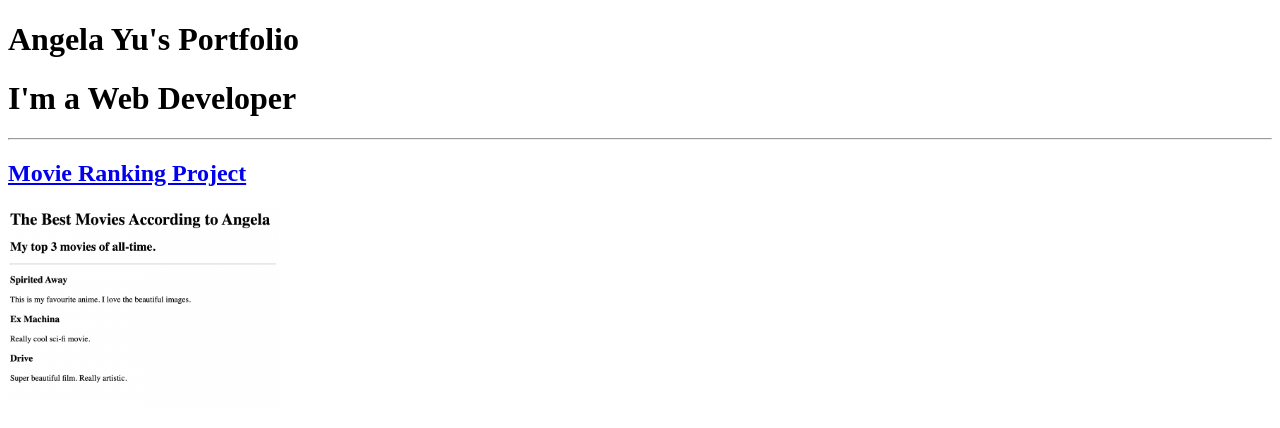
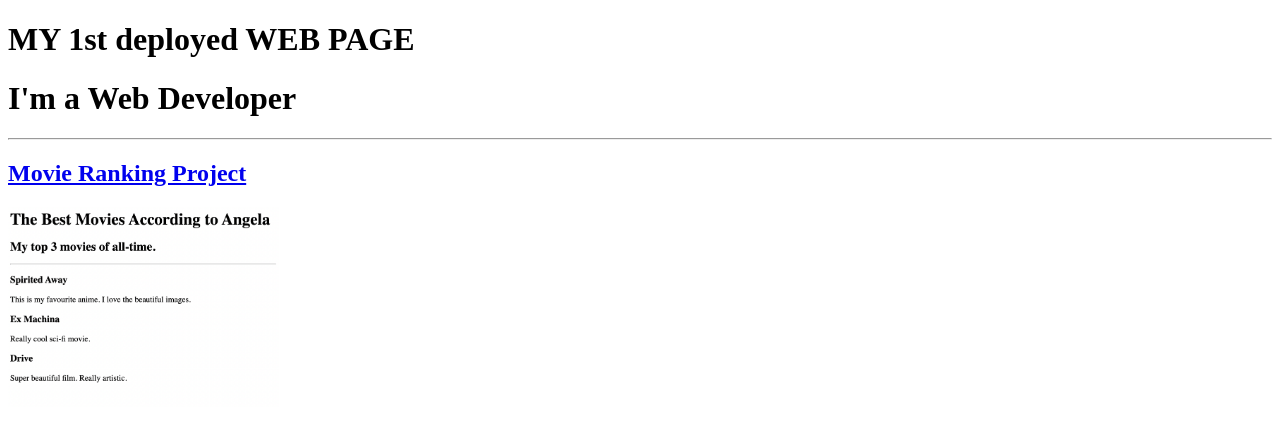
Before and after one commit to arshsoni17/html-portfolio, a plain HTML site: page index.html in a window 1280 px wide. Shown: the top 428 px of the page. Drawn offline with Linux system fonts and the light colour scheme.

Commit message:
Update index.html

```diff
--- a/index.html
+++ b/index.html
@@ -7,7 +7,7 @@
     <title>My Document</title>
 </head>
 <body>
-    <h1>Angela Yu's Portfolio</h1>
+    <h1>MY 1st deployed WEB PAGE</h1>
     <h1>I'm a Web Developer</h1>
     <hr />
     <h2>
```
